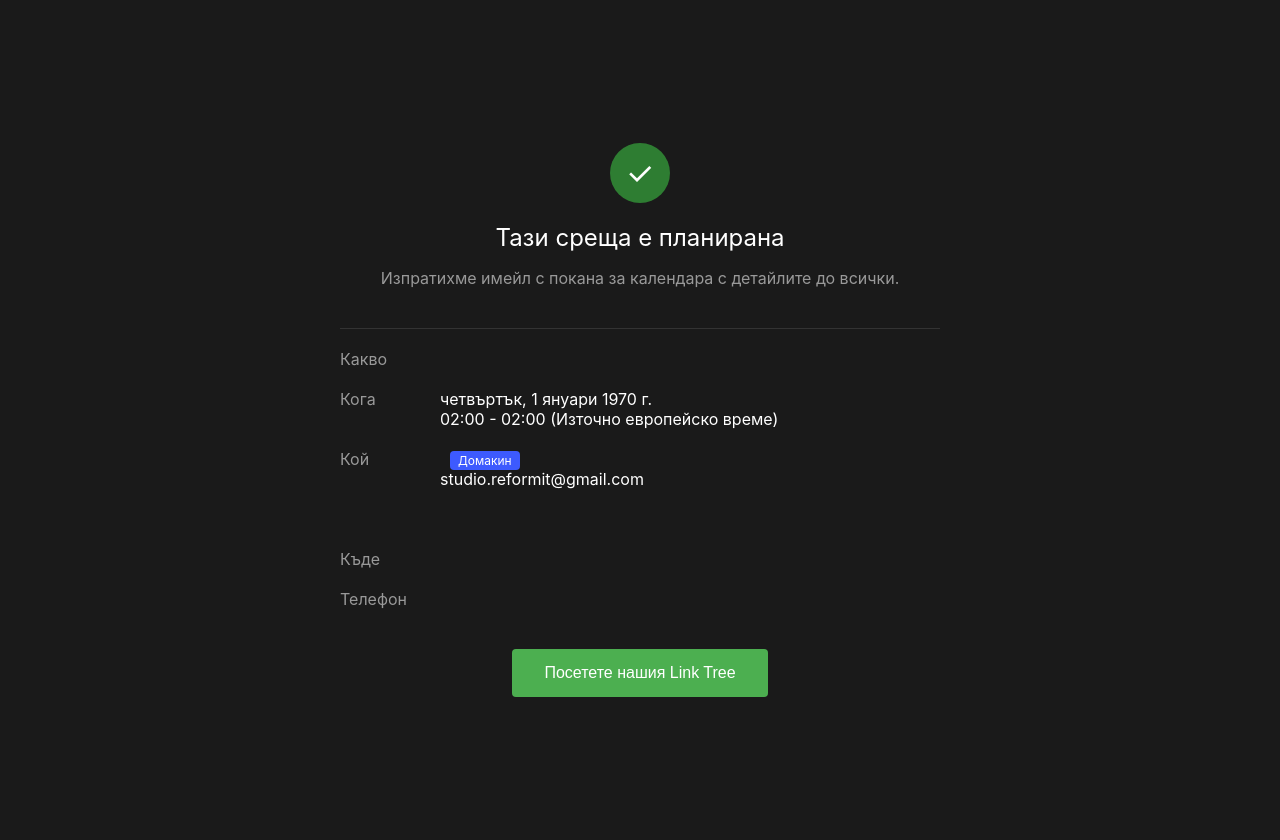
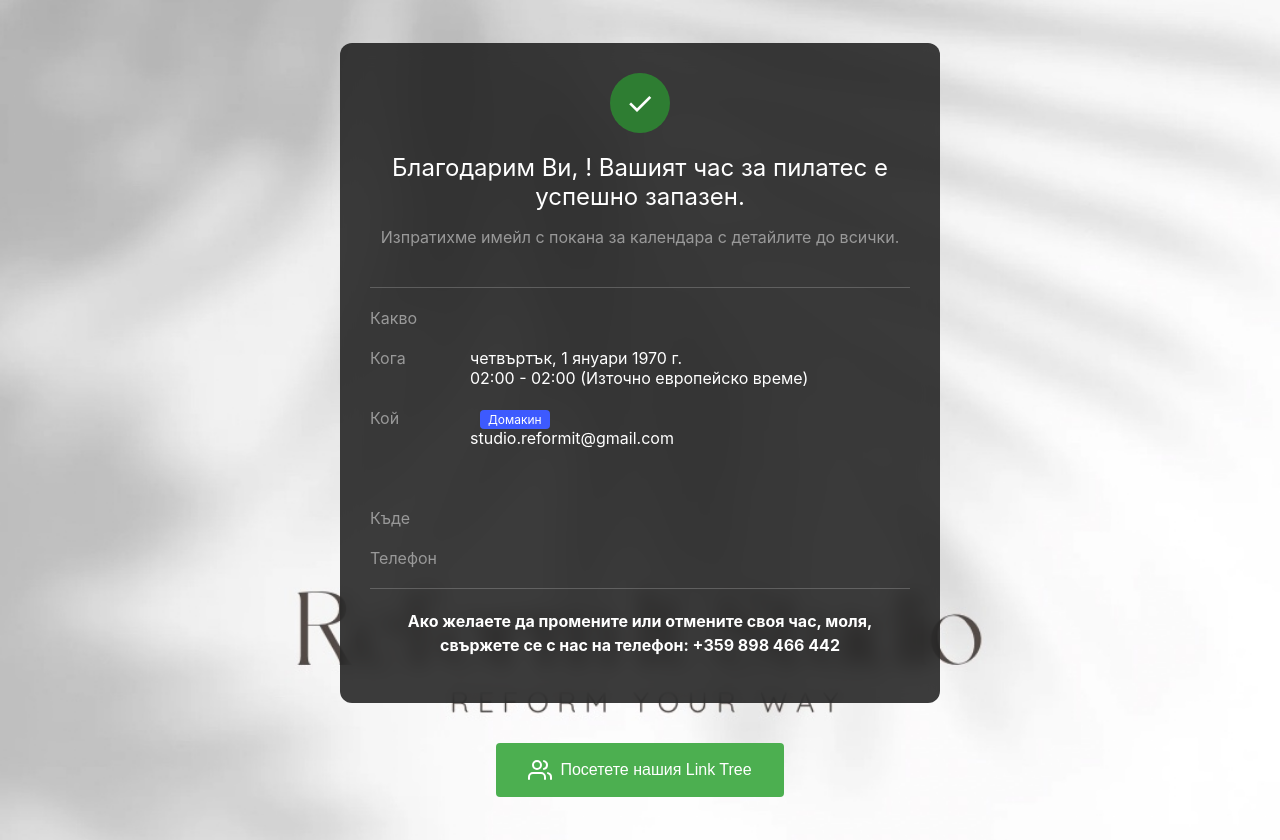
Before and after one commit to 1whit3r0se/reformit-studio, a plain HTML site: page confirmation.html in a window 1280 px wide. Drawn offline with Linux system fonts and the light colour scheme.

Commit message:
upgrade confirmation

```diff
--- a/confirmation.html
+++ b/confirmation.html
@@ -15,11 +15,23 @@
             min-height: 100vh;
             margin: 0;
             padding: 20px;
+            background-image: url('images/IMG-9d49ac5b1747120e4b440866c6243b5b-V.jpg');
+            background-size: cover;
+            background-position: center;
+            background-repeat: no-repeat;
+            background-attachment: fixed;
         }
         .container {
             max-width: 600px;
             width: 100%;
             text-align: center;
+        }
+        .content-box {
+            background-color: rgba(26, 26, 26, 0.85);
+            border-radius: 12px;
+            padding: 30px;
+            backdrop-filter: blur(10px);
+            margin-bottom: 20px;
         }
         .checkmark {
             width: 60px;
@@ -47,7 +59,7 @@
         }
         .details {
             text-align: left;
-            border-top: 1px solid #333;
+            border-top: 1px solid rgba(255, 255, 255, 0.2);
             padding-top: 20px;
             margin-top: 20px;
         }
@@ -77,7 +89,10 @@
             padding: 15px 32px;
             text-align: center;
             text-decoration: none;
-            display: inline-block;
+            display: inline-flex;
+            align-items: center;
+            justify-content: center;
+            gap: 8px;
             font-size: 16px;
             margin-top: 20px;
             cursor: pointer;
@@ -87,12 +102,22 @@
         .button:hover {
             background-color: #45a049;
         }
+        .divider {
+            border-top: 1px solid rgba(255, 255, 255, 0.2);
+            margin: 20px 0;
+        }
+        .note {
+            font-weight: bold;
+            color: #ffffff;
+            line-height: 1.5;
+        }
     </style>
 </head>
 <body>
     <div class="container">
+        <div class="content-box">
             <div class="checkmark"></div>
-        <h1>Тази среща е планирана</h1>
+            <h1 id="welcomeTitle"></h1>
             <p class="subtitle">Изпратихме имейл с покана за календара с детайлите до всички.</p>
 
             <div class="details">
@@ -122,7 +147,21 @@
                 </div>
             </div>
 
-        <button class="button" onclick="redirectToLinkTree()">Посетете нашия Link Tree</button>
+            <div class="divider"></div>
+            <p class="note">
+                Ако желаете да промените или отмените своя час, моля, свържете се с нас на телефон: +359 898 466 442
+            </p>
+        </div>
+
+        <button class="button" onclick="redirectToLinkTree()">
+            <svg xmlns="http://www.w3.org/2000/svg" width="24" height="24" viewBox="0 0 24 24" fill="none" stroke="currentColor" stroke-width="2" stroke-linecap="round" stroke-linejoin="round">
+                <path d="M17 21v-2a4 4 0 0 0-4-4H5a4 4 0 0 0-4 4v2"></path>
+                <circle cx="9" cy="7" r="4"></circle>
+                <path d="M23 21v-2a4 4 0 0 0-3-3.87"></path>
+                <path d="M16 3.13a4 4 0 0 1 0 7.75"></path>
+            </svg>
+            Посетете нашия Link Tree
+        </button>
     </div>
 
     <script>
@@ -159,6 +198,11 @@
             return `${dateStr}<br>${startTimeStr} - ${endTimeStr} (Източно европейско време)`;
         }
 
+        // Get attendee name and set welcome title
+        const attendeeName = decodeParam(urlParams.get('attendeeName'));
+        document.getElementById('welcomeTitle').textContent =
+            `Благодарим Ви, ${attendeeName}! Вашият час за пилатес е успешно запазен.`;
+
         // Populate the page with URL parameters
         document.getElementById('eventTitle').textContent = decodeParam(urlParams.get('title'));
 
@@ -169,7 +213,6 @@
 
         // Format attendees section
         const hostName = decodeParam(urlParams.get('hostName'));
-        const attendeeName = decodeParam(urlParams.get('attendeeName'));
         const email = decodeParam(urlParams.get('email'));
 
         document.getElementById('eventAttendees').innerHTML = `
```
Lines whose indentation alone changed are shown as unchanged.
